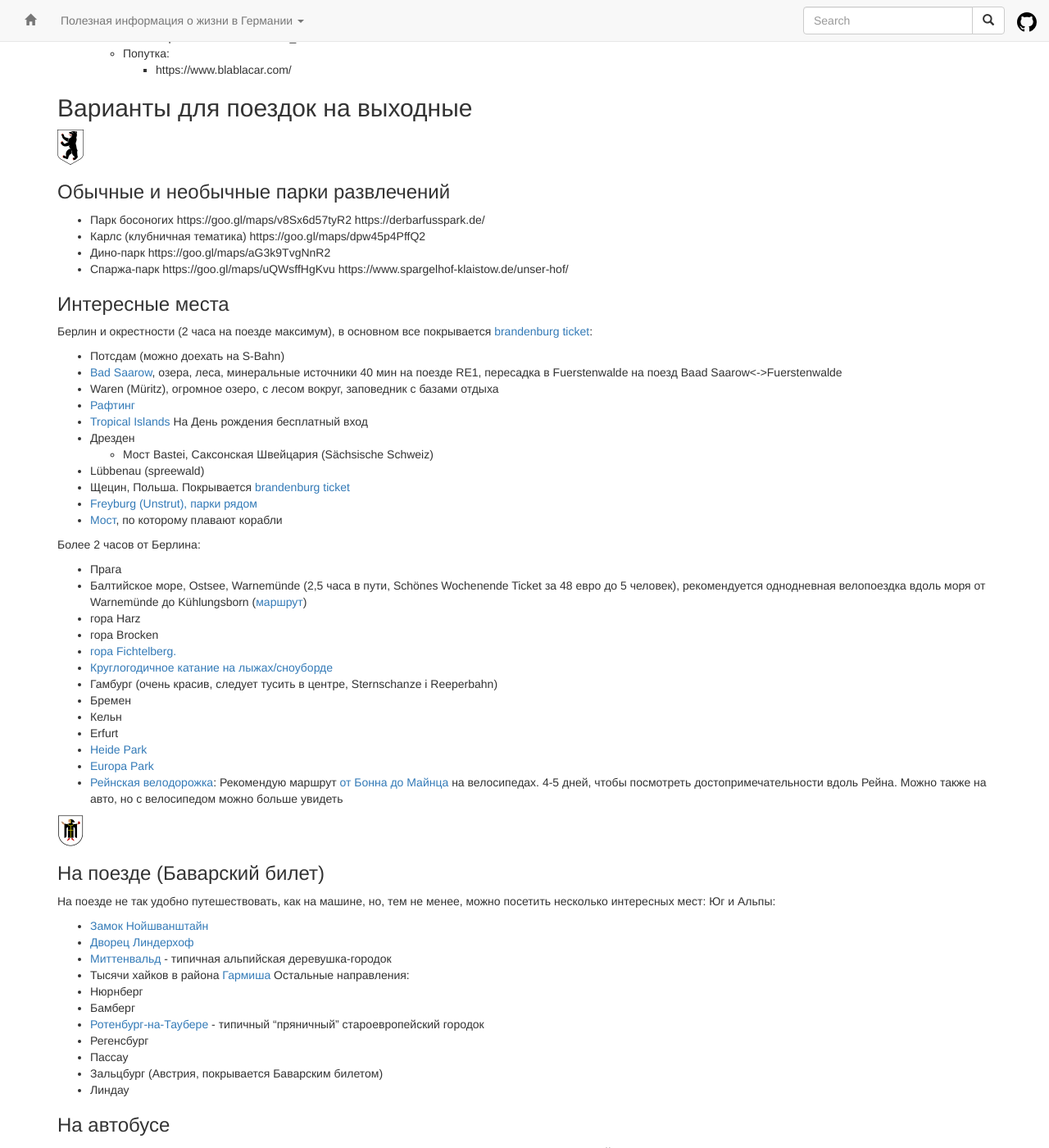
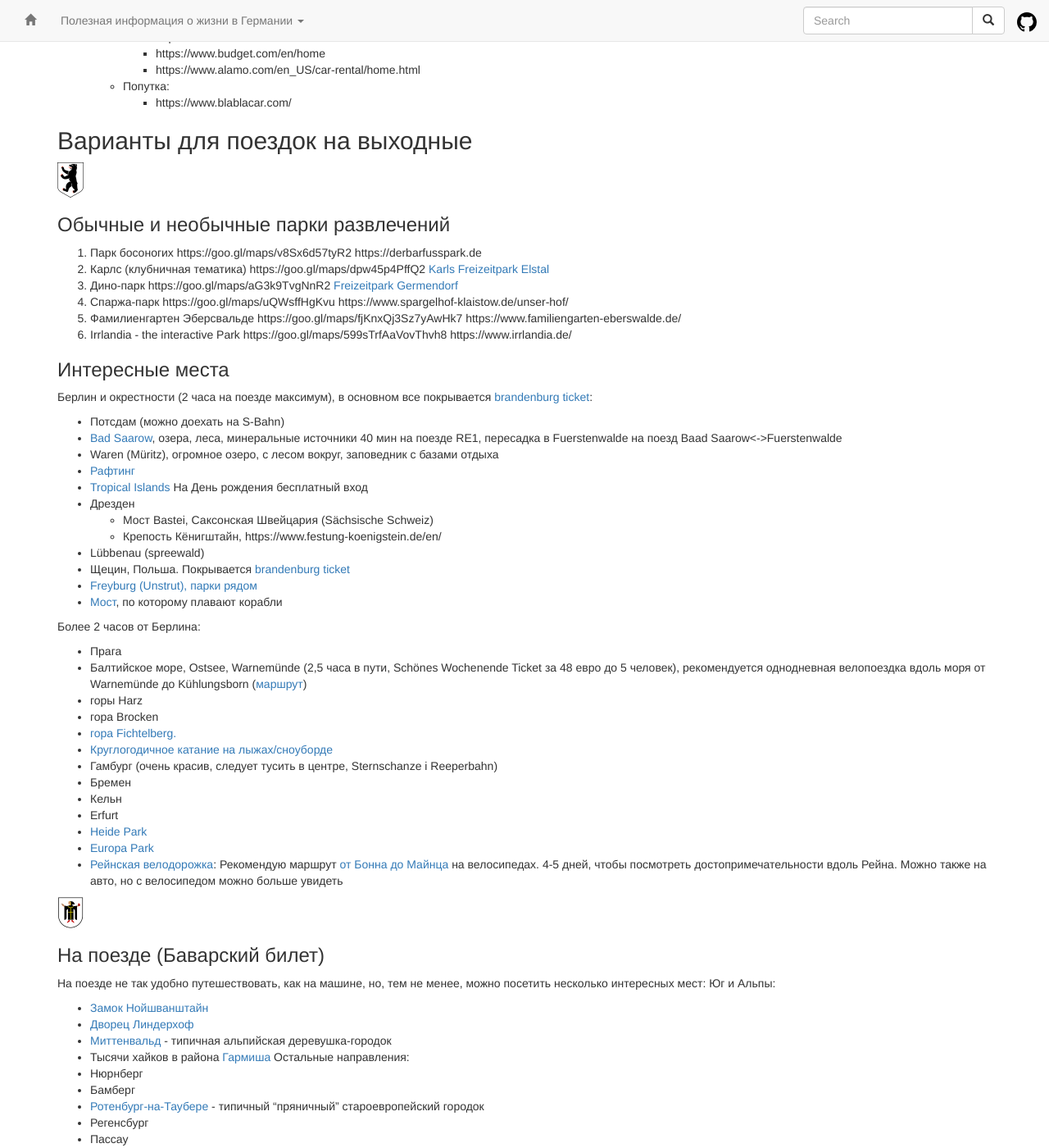
Before and after one commit to ru-de/faq, a Jekyll site: the page built from pages/Отпуск и отдых.md, in a window 1280 px wide and 1400 px high, scrolled down 2963 px. Shown: the whole window at 82% size. Built offline with Jekyll 4.4.1, drawn with Linux system fonts in a browser that asks for light colours; nearby versions of some CDN libraries; some of the changed text lies outside the part shown.

Commit message:
Travis #1248: sync github pages

```diff
--- a/pages/Отпуск и отдых.md
+++ b/pages/Отпуск и отдых.md
@@ -137,10 +139,14 @@ layout: default
 ![](files/be.png)
 
 ### Обычные и необычные парки развлечений
-* Парк босоногих https://goo.gl/maps/v8Sx6d57tyR2 https://derbarfusspark.de/
-* Карлс (клубничная тематика) https://goo.gl/maps/dpw45p4PffQ2
-* Дино-парк https://goo.gl/maps/aG3k9TvgNnR2
-* Спаржа-парк https://goo.gl/maps/uQWsffHgKvu https://www.spargelhof-klaistow.de/unser-hof/
+1. Парк босоногих https://goo.gl/maps/v8Sx6d57tyR2 https://derbarfusspark.de
+1. Карлс (клубничная тематика) https://goo.gl/maps/dpw45p4PffQ2 [Karls Freizeitpark Elstal](https://www.karls.de/elstal.html)
+1. Дино-парк https://goo.gl/maps/aG3k9TvgNnR2 [Freizeitpark Germendorf](http://www.freizeitpark-germendorf.de)
+1. Спаржа-парк https://goo.gl/maps/uQWsffHgKvu https://www.spargelhof-klaistow.de/unser-hof/
+1. Фамилиенгартен Эберсвальде https://goo.gl/maps/fjKnxQj3Sz7yAwHk7 https://www.familiengarten-eberswalde.de/
+1. Irrlandia - the interactive Park https://goo.gl/maps/599sTrfAaVovThvh8 https://www.irrlandia.de/
+
+
 
 ### Интересные места
 Берлин и окрестности (2 часа на поезде максимум), в основном все покрывается [brandenburg ticket](http://www.vbb.de/de/article/touristen/brandenburg-berlin-ticket/10806.html):
@@ -151,6 +157,7 @@ layout: default
 * [Tropical Islands](https://www.tropical-islands.de/en/) На День рождения бесплатный вход
 * Дрезден
   * Мост Bastei, Саксонская Швейцария (Sächsische Schweiz)
+  * Крепость Кёнигштайн, https://www.festung-koenigstein.de/en/
 * Lübbenau (spreewald)
 * Щецин, Польша. Покрывается [brandenburg ticket](http://www.vbb.de/de/article/touristen/brandenburg-berlin-ticket/10806.html)
 * [Freyburg (Unstrut), парки рядом](https://www.google.de/maps/place/Freyburg/@51.2155411,11.7750578,10z/data=!4m2!3m1!1s0x47a69ba66659fb9f:0xed13a85b6c39ccfd)
@@ -159,7 +166,7 @@ layout: default
 Более 2 часов от Берлина:
 * Прага
 * Балтийское море, Ostsee, Warnemünde (2,5 часа в пути, Schönes Wochenende Ticket за 48 евро до 5 человек), рекомендуется однодневная велопоездка вдоль моря от Warnemünde до Kühlungsborn ([маршрут](https://www.google.de/maps/dir/Warnem%C3%BCnde,+Rostock/K%C3%BChlungsborn/@54.1216035,11.9246881,11z/data=!4m14!4m13!1m5!1m1!1s0x47ac5620523f71ab:0x9e121083fbc6b25c!2m2!1d12.0784438!2d54.170342!1m5!1m1!1s0x47ada930f01dd6f3:0x4251ae8ad848580!2m2!1d11.7420026!2d54.1468513!3e1))
-* гора Harz
+* горы Harz
 * гора Brocken
 * [гора Fichtelberg.](http://www.fichtelberg-ski.de/)
 * [Круглогодичное катание на лыжах/сноуборде](http://www.snow-dome.de/skihalle/)
```
Also changed, not shown: other parts of pages/Отпуск и отдых.md (+2 -0 lines), pages/Авто.md (+5 -1 lines), 1 other file.
